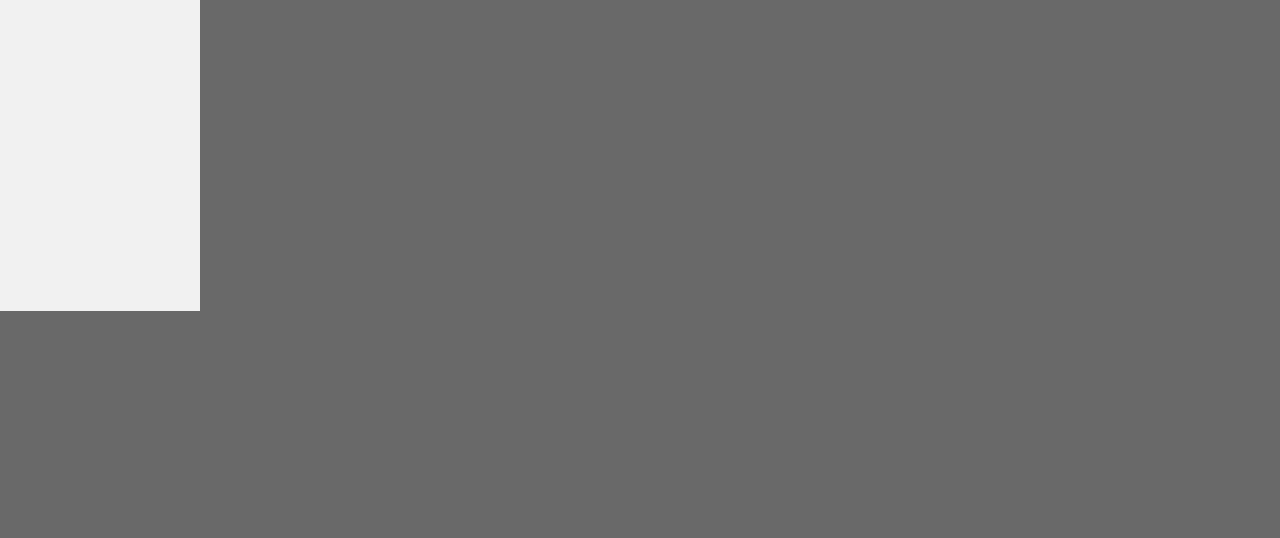
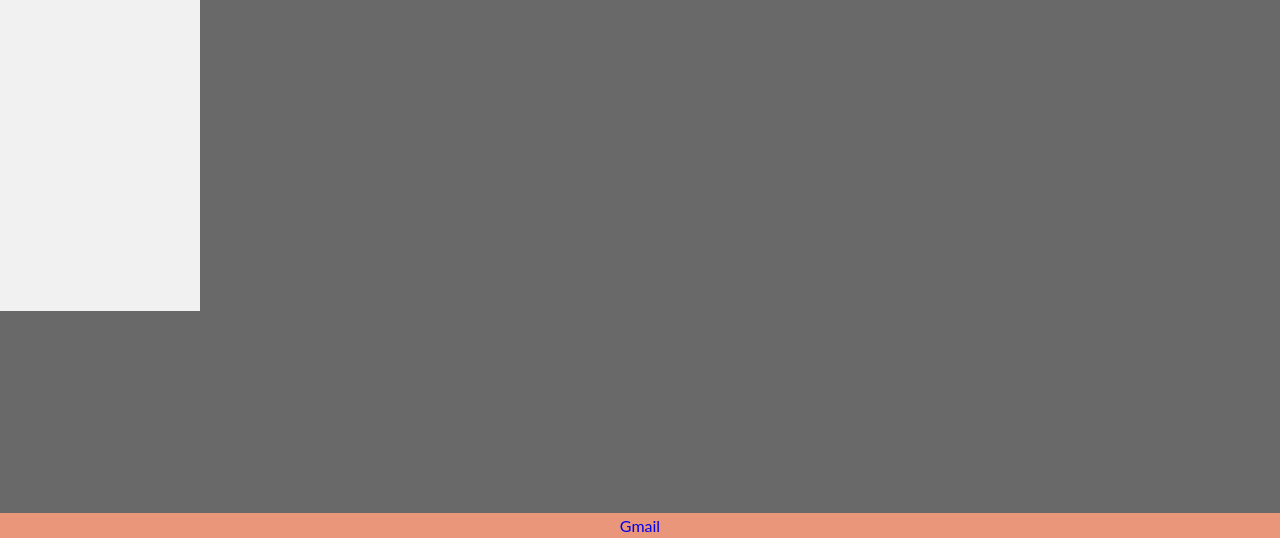
Before and after one commit to DavidBekenyi/kollazs, a plain HTML site: page index.html in a window 1280 px wide. Shown: the part 489-1027 px from the top of the page. Before the commit the page ends 1002 px from the top, so only its background shows below. Drawn offline with Linux system fonts and the light colour scheme.

Commit message:
Update index.html

```diff
--- a/index.html
+++ b/index.html
@@ -22,5 +22,8 @@
 <p style="color: rgba(255, 217, 0, 0.774);">Sziasztok!  Dávid vagyok és ez itt a kollázsom.</p>
 <img src="https://user-images.githubusercontent.com/90574330/154230829-6553b1f2-6de9-4ac9-a6e1-e07bf4a5ebf8.jpg" alt="Ez itt a kollazsom">
     </div>
+    <footer>
+        <a href="https://mail.google.com/mail/u/0/">Gmail</a>
+    </footer>
 </body>
 </html>
```
